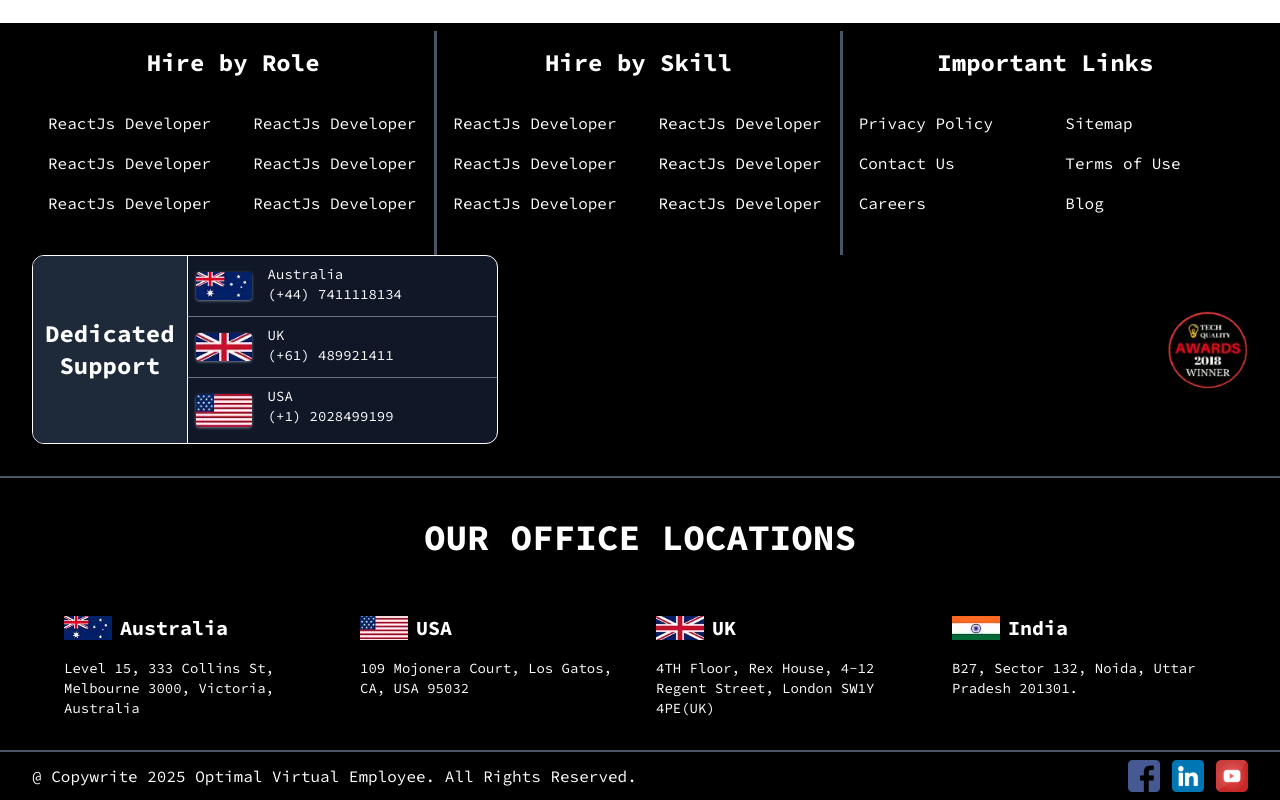
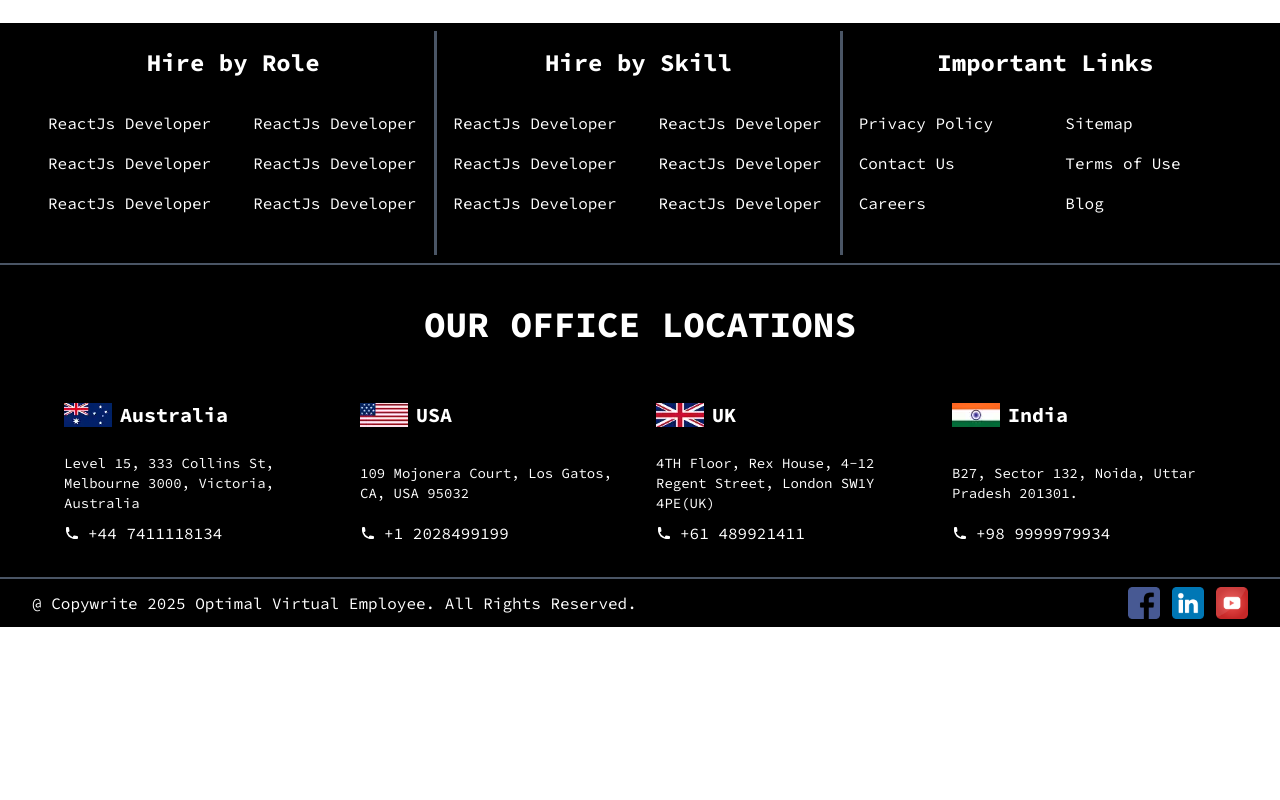
Before and after one commit to faizdev007/OVE_Web, a Next.js app: page /contact in a window 1280 px wide. Shown: the part 1361-2161 px from the top of the page. After the commit the page ends 1988 px from the top, so only its background shows below. Built offline with nearby package versions, Linux system fonts and the light colour scheme; what tailwindcss-animated would draw is missing.

Commit message:
update footer and hireby section in home page and footer

```diff
--- a/components/Homepage/footerlinks.tsx
+++ b/components/Homepage/footerlinks.tsx
@@ -75,7 +75,7 @@ export default function Footerlinks()
                     </div>
                 </div>
             </div>
-            <div className="md:flex items-center justify-between">
+            <div className="hidden items-center justify-between">
                 <div className="mb-6 md:grid md:grid-cols-3 border md:w-max rounded-xl overflow-hidden bg-gray-900">
                     <h3 className="font-bold text-2xl text-center bg-gray-800 flex items-center justify-center border-e p-3 h-full">Dedicated <br></br> Support</h3>
                     <div className="col-span-2 flex flex-col justify-around divide-y divide-gray-500">
--- a/components/Homepage/hero.tsx
+++ b/components/Homepage/hero.tsx
@@ -25,7 +25,7 @@ export default function Herosection()
                                 <button className='w-full bg-green-600 hover:bg-green-700 lg:p-3 p-2 2xl:text-3xl font-bold rounded cursor-pointer' aria-label='Get Started'>🚀 Get Started </button>
                                 <div className='mt-6'>👆🏼 $0 until you Hire</div>
                             </div>
-                            <span className="font-bold md:text-2xl text-lg">OR</span>
+                            <span className="font-bold md:text-2xl text-lg mt-[1.3%]">OR</span>
                             <button className='w-full bg-gray-600 hover:bg-gray-700 lg:p-3 p-2 2xl:text-3xl font-bold rounded cursor-pointer' aria-label='Book a 15-min Call'>📅 Book a 15-min Call</button>
                         </div>
                     </div>
--- a/components/Homepage/hireby.tsx
+++ b/components/Homepage/hireby.tsx
@@ -3,20 +3,20 @@
 import Image from 'next/image';
 
 const roles = [
-  { name: 'analistics', logo: '/assets/hireby/roles/analistics.webp'},
-  { name: 'app-settings', logo: '/assets/hireby/roles/app-settings.webp'},
-  { name: 'automation', logo: '/assets/hireby/roles/automation.webp'},
-  { name: 'backend', logo: '/assets/hireby/roles/backend.webp'},
-  { name: 'blockchain', logo: '/assets/hireby/roles/blockchain.webp'},
-  { name: 'cloud', logo: '/assets/hireby/roles/cloud.webp'},
-  { name: 'coding', logo: '/assets/hireby/roles/coding.webp'},
-  { name: 'computer', logo: '/assets/hireby/roles/computer.webp'},
-  { name: 'computer-scientist', logo: '/assets/hireby/roles/computer-scientist.webp'},
-  { name: 'configuration', logo: '/assets/hireby/roles/configuration.webp'},
-  { name: 'data-management', logo: '/assets/hireby/roles/data-management.webp'},
-  { name: 'devops', logo: '/assets/hireby/roles/devops.webp'},
-  { name: 'game-development', logo: '/assets/hireby/roles/game-development.webp'},
-  { name: 'ux', logo: '/assets/hireby/roles/ux.webp'},
+  { name: 'Hire Data Analyst', logo: '/assets/hireby/roles/analistics.webp'},
+  { name: 'Hire Mobile Developer', logo: '/assets/hireby/roles/app-settings.webp'},
+  { name: 'Hire Automation QA', logo: '/assets/hireby/roles/automation.webp'},
+  { name: 'Hire Back-End Developer', logo: '/assets/hireby/roles/backend.webp'},
+  { name: 'Hire Blockchain Developer', logo: '/assets/hireby/roles/blockchain.webp'},
+  { name: 'Hire AI Developer', logo: '/assets/hireby/roles/cloud.webp'},
+  { name: 'Hire Mechine Learning Engineer', logo: '/assets/hireby/roles/coding.webp'},
+  { name: 'Hire Full-Stack Developer', logo: '/assets/hireby/roles/computer.webp'},
+  { name: 'Hire Data Scientist', logo: '/assets/hireby/roles/computer-scientist.webp'},
+  { name: 'Hire Cloud Engineer', logo: '/assets/hireby/roles/configuration.webp'},
+  { name: 'Hire Data Engineer', logo: '/assets/hireby/roles/data-management.webp'},
+  { name: 'Hire DevOps', logo: '/assets/hireby/roles/devops.webp'},
+  { name: 'Hire Game Developer', logo: '/assets/hireby/roles/game-development.webp'},
+  { name: 'Hire Front-End Developer', logo: '/assets/hireby/roles/ux.webp'},
 ];
 
 
@@ -58,7 +58,7 @@ export default function HireBy() {
                     <div key={i} className="bg-[#1b1b1b] dark:bg-gray-700 rounded shadow-md">
                         <div className='flex flex-col p-6 text-center justify-center items-center gap-4'>
                             <div className='aspect-[3/1] flex items-center justify-center'>
-                                <Image src={role.logo} alt={role.name} width={60} height={60} className="grayscale object-container h-auto w-auto" />
+                                <Image src={role.logo} alt={role.name} width={60} height={60} className="hover:grayscale object-container h-auto w-auto" />
                             </div>
                             <h4 className='capitalize font-bold'>{role.name}</h4>
                         </div>
--- a/components/footer.tsx
+++ b/components/footer.tsx
@@ -10,22 +10,27 @@ export default function Footer()
         {
             name:'Australia',
             image:'/assets/offices/AUSTRALIA.webp',
-                    address: 'Level 15, 333 Collins St, Melbourne 3000, Victoria, Australia'
+            address: 'Level 15, 333 Collins St, Melbourne 3000, Victoria, Australia',
+            tel:'+44 7411118134'
         },
         {
             name:'USA',
             image:'/assets/offices/USA.webp',
-                    address: '109 Mojonera Court, Los Gatos, CA, USA 95032'
+            address: '109 Mojonera Court, Los Gatos, CA, USA 95032',
+            tel:'+1 2028499199'
+
         },
         {
             name:'UK',
             image:'/assets/offices/UK.webp',
-                    address: '4TH Floor, Rex House, 4-12 Regent Street, London SW1Y 4PE(UK)'
+            address: '4TH Floor, Rex House, 4-12 Regent Street, London SW1Y 4PE(UK)',
+            tel:'+61 489921411'
         },
         {
             name:'India',
             image:'/assets/offices/INDIA.webp',
-                    address: 'B27, Sector 132, Noida, Uttar Pradesh 201301.'
+            address: 'B27, Sector 132, Noida, Uttar Pradesh 201301.',
+            tel:'+98 9999979934'
         }
     ];
     return(
@@ -37,12 +42,18 @@ export default function Footer()
                     <div className="grid md:grid-cols-2 lg:grid-cols-4 divide-gray-600 md:divide-y-0 px-4">
                         {/* lg:divide-x-2 divide-y-2 */}
                         {officelocation.map((location,key)=>(
-                            <div key={key} className="flex flex-col px-4 py-6" aria-labelledby={location.name}>
+                            <div key={key} className="flex flex-col justify-between px-4 py-6 gap-2" aria-labelledby={location.name}>
                                 <div className="flex gap-2 mb-4 items-center">
                                     <Image loading="lazy" width={100} height={50} src={location.image} alt={location.name} className="aspect-[2/1] w-12 object-cover"/>
                                     <h2 className="xl:text-xl font-bold">{location.name}</h2>
                                 </div>
                                 <p className="text-sm">{location.address}</p>
+                                <a className="flex gap-2 items-center hover:underline" href={`tel:${location.tel}`} aria-label={location.tel}>
+                                    <svg xmlns="http://www.w3.org/2000/svg" viewBox="0 0 16 16" fill="currentColor" class="size-4">
+                                        <path fill-rule="evenodd" d="m3.855 7.286 1.067-.534a1 1 0 0 0 .542-1.046l-.44-2.858A1 1 0 0 0 4.036 2H3a1 1 0 0 0-1 1v2c0 .709.082 1.4.238 2.062a9.012 9.012 0 0 0 6.7 6.7A9.024 9.024 0 0 0 11 14h2a1 1 0 0 0 1-1v-1.036a1 1 0 0 0-.848-.988l-2.858-.44a1 1 0 0 0-1.046.542l-.534 1.067a7.52 7.52 0 0 1-4.86-4.859Z" clip-rule="evenodd" />
+                                    </svg>
+                                    {location.tel}
+                                </a>
                             </div>
                         ))}
                     </div>
```
Lines whose indentation alone changed are shown as unchanged.
